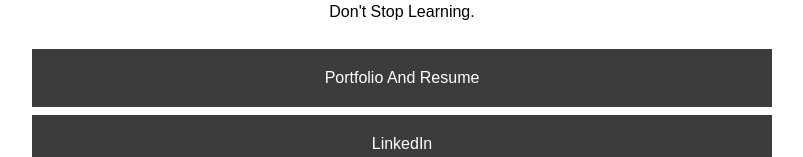
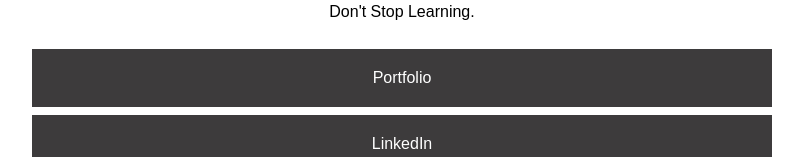
Before and after one commit to cyberloneindonesia/Sitemap, a plain HTML site: page public/index.html in a window 1280 px wide. Shown: the part 175-332 px from the top of the page, without its empty margins (238-1041 px from the left). Drawn offline with Linux system fonts and the light colour scheme; a web font is replaced by a local one.

Commit message:
Update index.html

```diff
--- a/public/index.html
+++ b/public/index.html
@@ -26,7 +26,7 @@
 
             <div
                 style="display: flex; flex-direction: column; width: 100%;  justify-content: center; align-items: center;">
-                <a class="linkBtn" href="http://akudisini.42web.io/" target="_blank">Portfolio And Resume</a>
+                <a class="linkBtn" href="http://akudisini.42web.io/" target="_blank">Portfolio</a>
                 <a class="linkBtn" href="https://id.linkedin.com/in/jerry-zhonathan-167808241?trk=people-guest_people_search-card" target="_blank">LinkedIn</a>
                 <a class="linkBtn" href="https://github.com/yukinime" target="_blank">Github</a>
                 <a class="linkBtn" href="https://cyberloneindonesia.netlify.app/" target="_blank" >Website</a>
```
